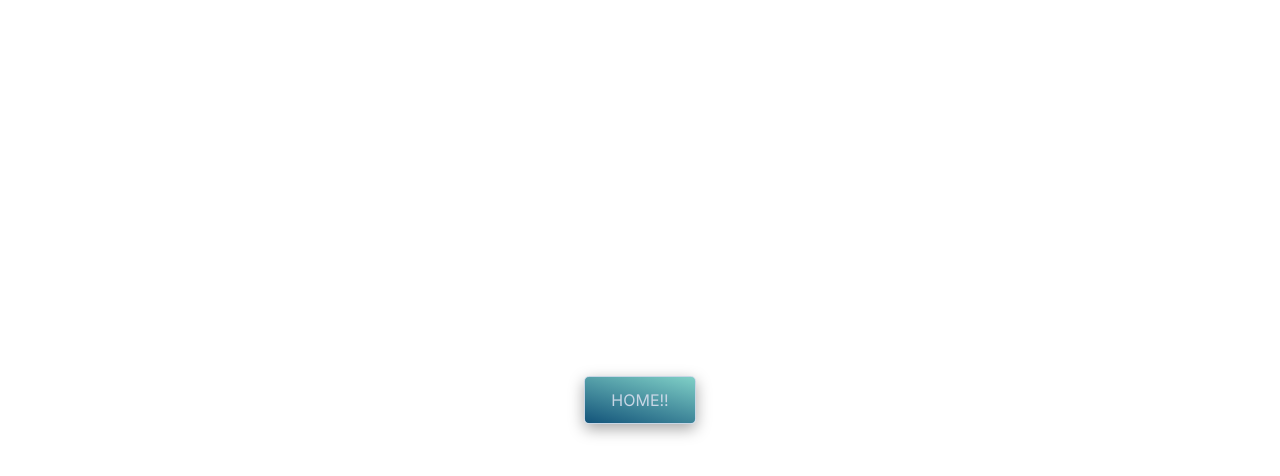
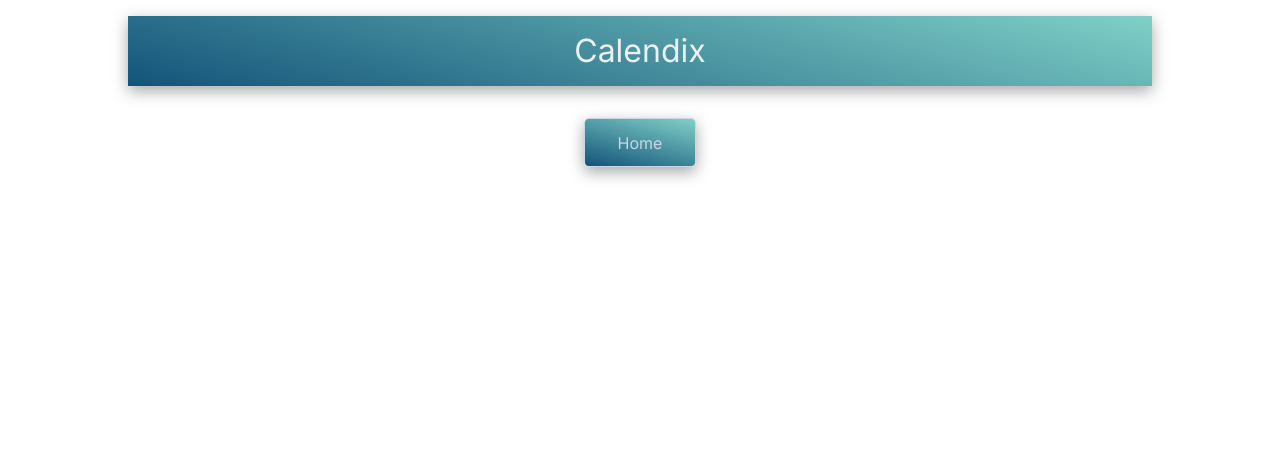
Before and after one commit to Mostafa-El-Masry/dashboardv.5, a Next.js app: page /content/DailyRoutine/Calendix in a window 1280 px wide. Before the commit this address had no page. Shown: the top 476 px of the page. Built offline with nearby package versions, Linux system fonts and the light colour scheme.

Commit message:
Adding Calendix

```diff
--- /dev/null
+++ b/app/content/DailyRoutine/Calendix/page.tsx
@@ -0,0 +1,17 @@
+import Link from 'next/link'
+import React from 'react'
+
+const Calendix = () => {
+  return (
+    <>
+      <h1>Calendix</h1>
+      <div className="flex justify-evenly">
+        <Link className="Link" href="/">Home</Link>
+      </div>
+
+
+    </>
+  )
+}
+
+export default Calendix;
--- a/app/content/DailyRoutine/page.tsx
+++ b/app/content/DailyRoutine/page.tsx
@@ -7,6 +7,10 @@ const DailyRoutine = () => {
       <h1>Daily Routine</h1>
       <div className="flex justify-evenly">
         <Link className="Link" href="/">Home</Link>
+      </div>
+
+      <div className="flex justify-evenly">
+        <Link className="Link" href="./DailyRoutine/Calendix">Calendix</Link>
       </div>
 
       <ul>
```
